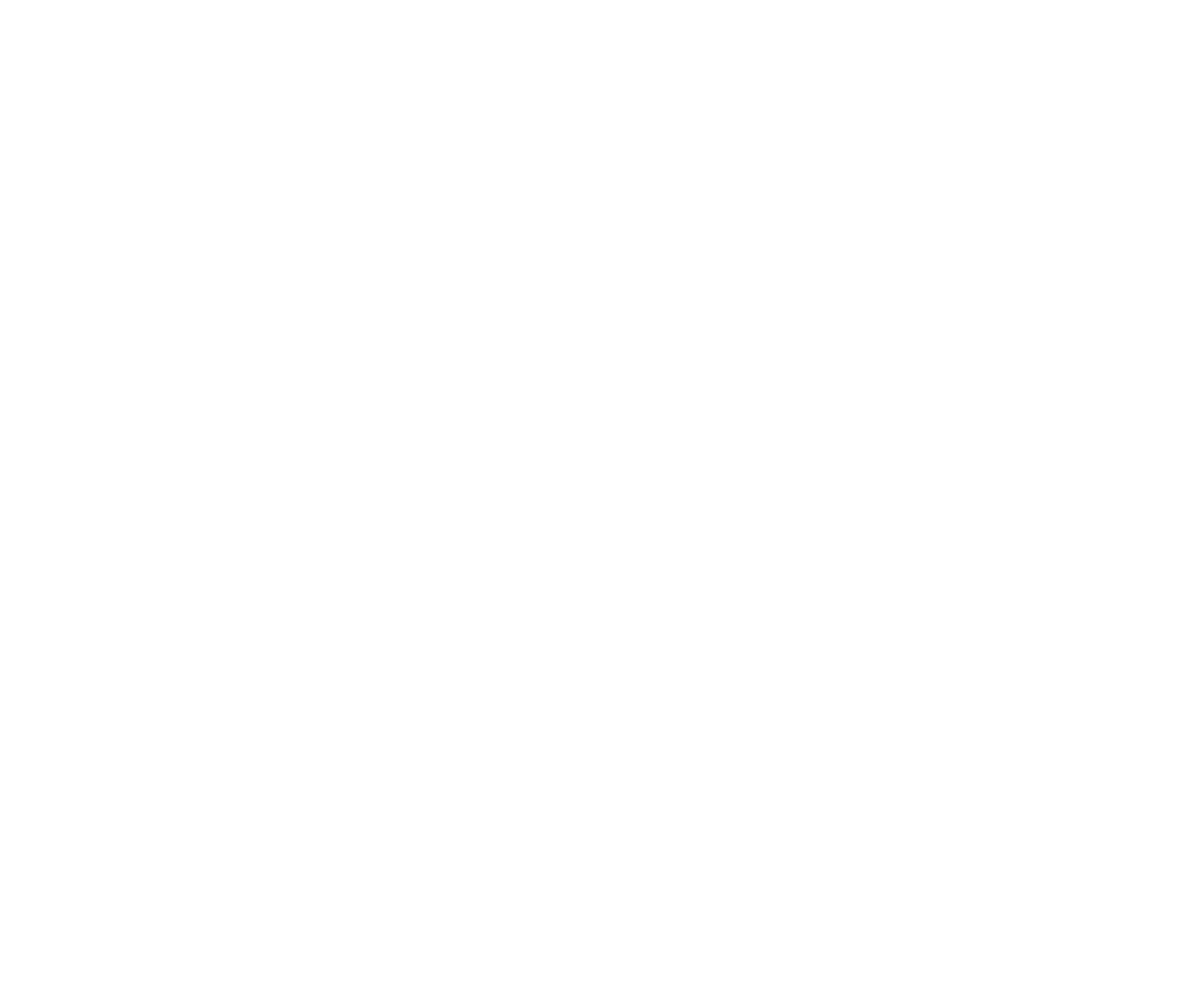
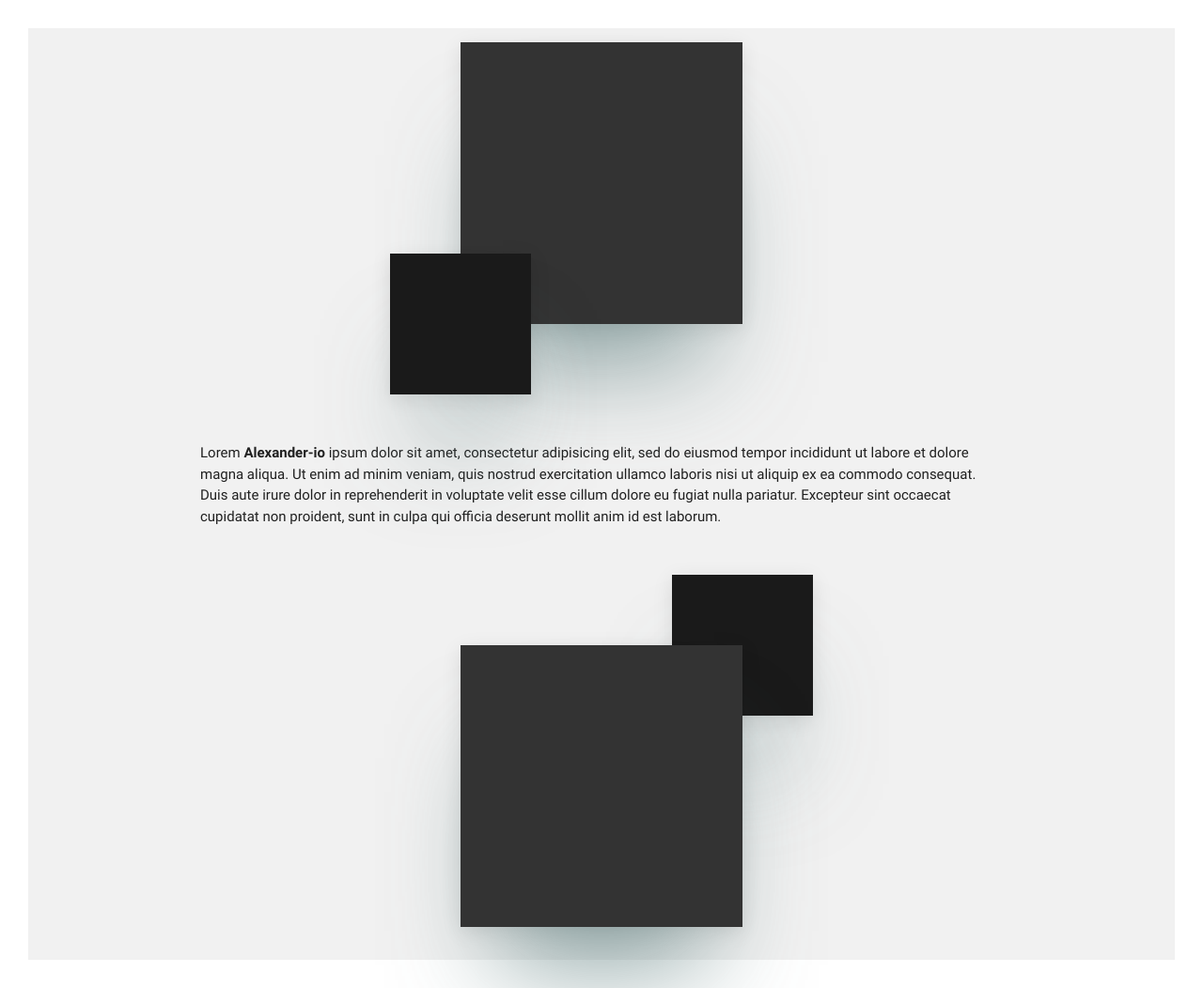
Before and after one commit to alexander-io/Artist-Web-Portfolio, a website: page public/index.html in a window 1280 px wide. Shown: the whole page at 94% size. Before the commit the page ends 800 px from the top, so only its background shows below. Drawn offline with nearby package versions, Linux system fonts and the light colour scheme.

Commit message:
add initial elements, lorem

```diff
--- a/public/index.html
+++ b/public/index.html
@@ -10,7 +10,47 @@
     <script type="text/javascript" src="js/materialize.js"></script>
     <title>Alexander's Portfolio</title>
   </head>
-  <body id="body">
+  <body id="body" style="background-color:#f1f1f1;border:2em solid white;">
+    <div class="section">
+      <div class="container">
+        <div class="row">
+          <div class="col s12">
+            <div  style="position:relative;background-color:#333; height:20em; width:20em; margin:auto; box-shadow: 0px 80px 110px -40px rgba(86, 119, 119, 0.68), 0px 5px 20px rgba(0, 0, 0, 0.1)">
+              <!--  -->
+              <div  style="position:absolute;background-color:#1a1a1a; top:15em;height:10em;left:-5em; width:10em; margin:auto; box-shadow: 0px 80px 110px -40px rgba(86, 119, 119, 0.68), 0px 5px 20px rgba(0, 0, 0, 0.1)">
+                <!--  -->
+              </div>
+            </div>
 
+          </div>
+        </div>
+      </div>
+    </div>
+
+    <div class="section" style="margin-top:5%; margin-bottom:5%;">
+      <div class="container">
+        <div class="row">
+          <div class="col s12">
+            <p>Lorem <b>Alexander-io</b> ipsum dolor sit amet, consectetur adipisicing elit, sed do eiusmod tempor incididunt ut labore et dolore magna aliqua. Ut enim ad minim veniam, quis nostrud exercitation ullamco laboris nisi ut aliquip ex ea commodo consequat. Duis aute irure dolor in reprehenderit in voluptate velit esse cillum dolore eu fugiat nulla pariatur. Excepteur sint occaecat cupidatat non proident, sunt in culpa qui officia deserunt mollit anim id est laborum.</p>
+
+          </div>
+        </div>
+      </div>
+    </div>
+
+    <div class="section">
+      <div class="container">
+        <div class="row">
+          <div class="col s12">
+            <div  style="position:relative;background-color:#333; height:20em; width:20em;margin:auto; box-shadow: 0px 80px 110px -40px rgba(86, 119, 119, 0.68), 0px 5px 20px rgba(0, 0, 0, 0.1)">
+              <!--  -->
+              <div  style="z-index:-1;position:absolute;background-color:#1a1a1a;right:0em;top:-5em;height:10em; right:-5em;width:10em; margin:auto; box-shadow: 0px 80px 110px -40px rgba(86, 119, 119, 0.68), 0px 5px 20px rgba(0, 0, 0, 0.1)">
+                <!--  -->
+              </div>
+            </div>
+          </div>
+        </div>
+      </div>
+    </div>
   </body>
 </html>
```
